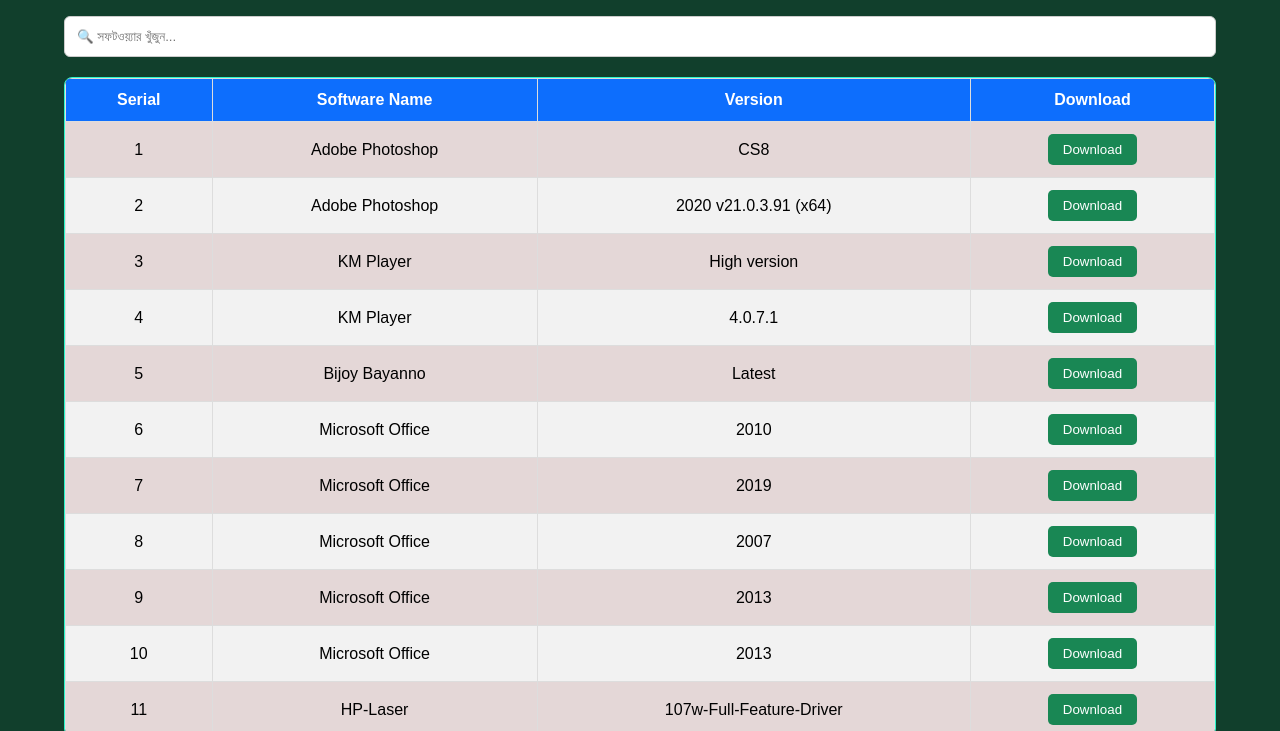
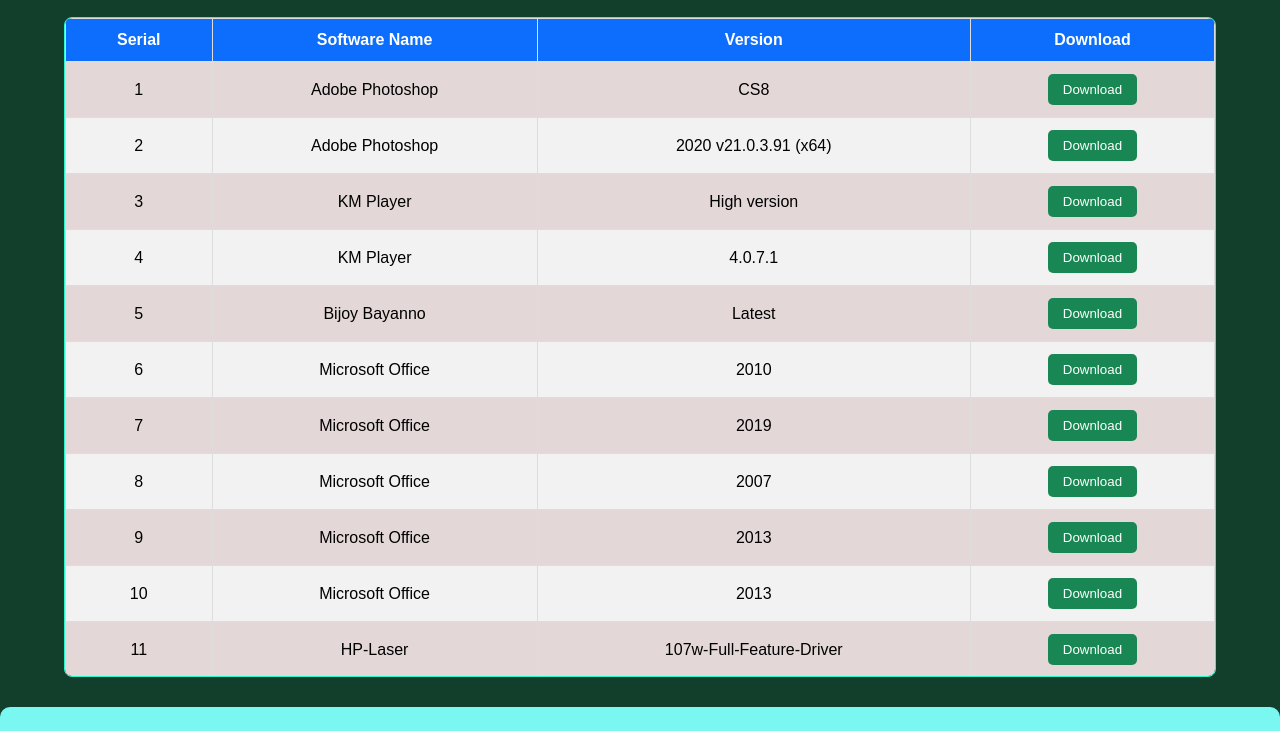
Before and after one commit to megadealszone/bd, a plain HTML site: page sof.html in a window 1280 px wide. Shown: the part 74-805 px from the top of the page. Drawn offline with Linux system fonts and the light colour scheme.

Commit message:
Update sof.html

```diff
--- a/sof.html
+++ b/sof.html
@@ -20,7 +20,8 @@
         body{
             font-family: SolaimanLipi, Arial, sans-serif;
             background:#113f2c;
-            padding-top:60px;
+            ppadding-top: 0%;
+            padding-bottom: 0%;
         }
 
         header{
```
